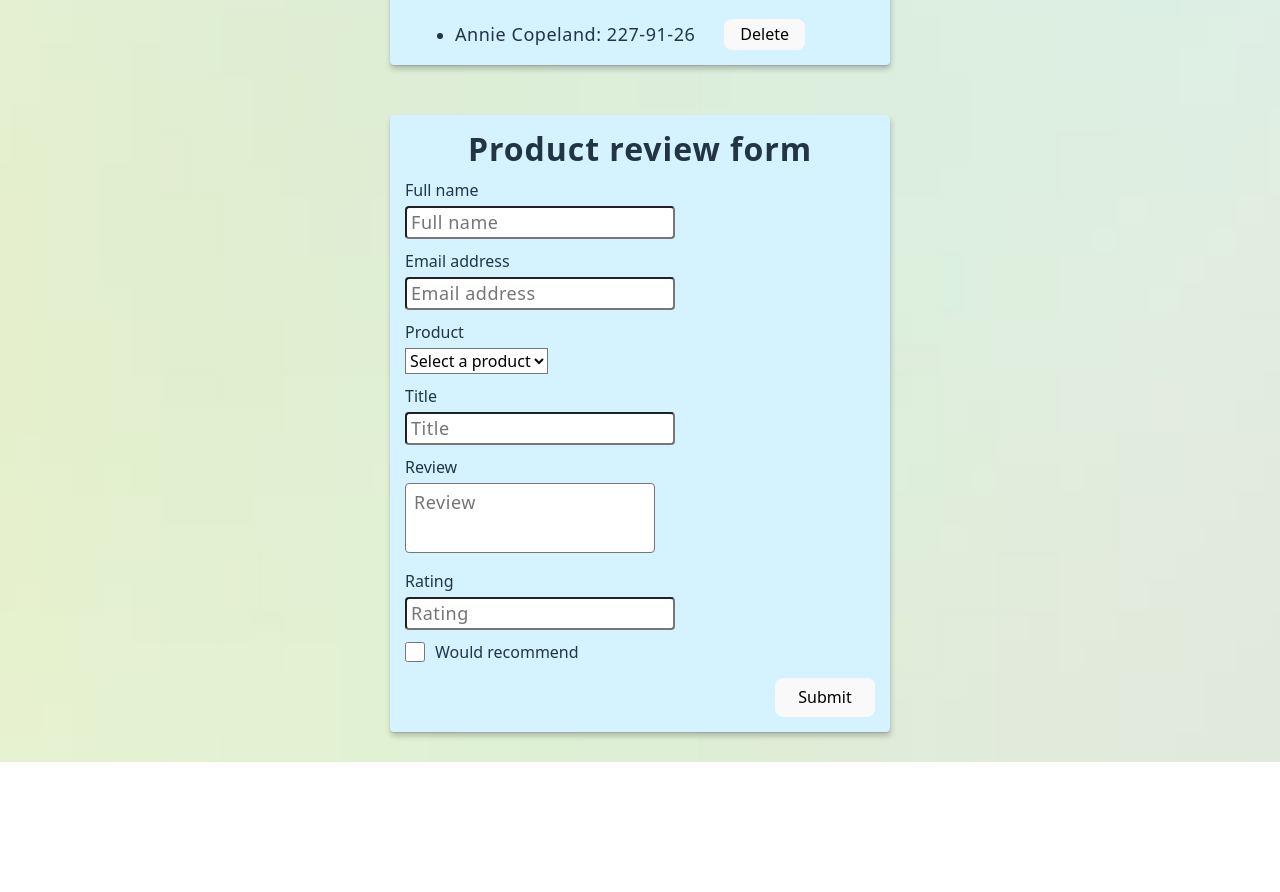
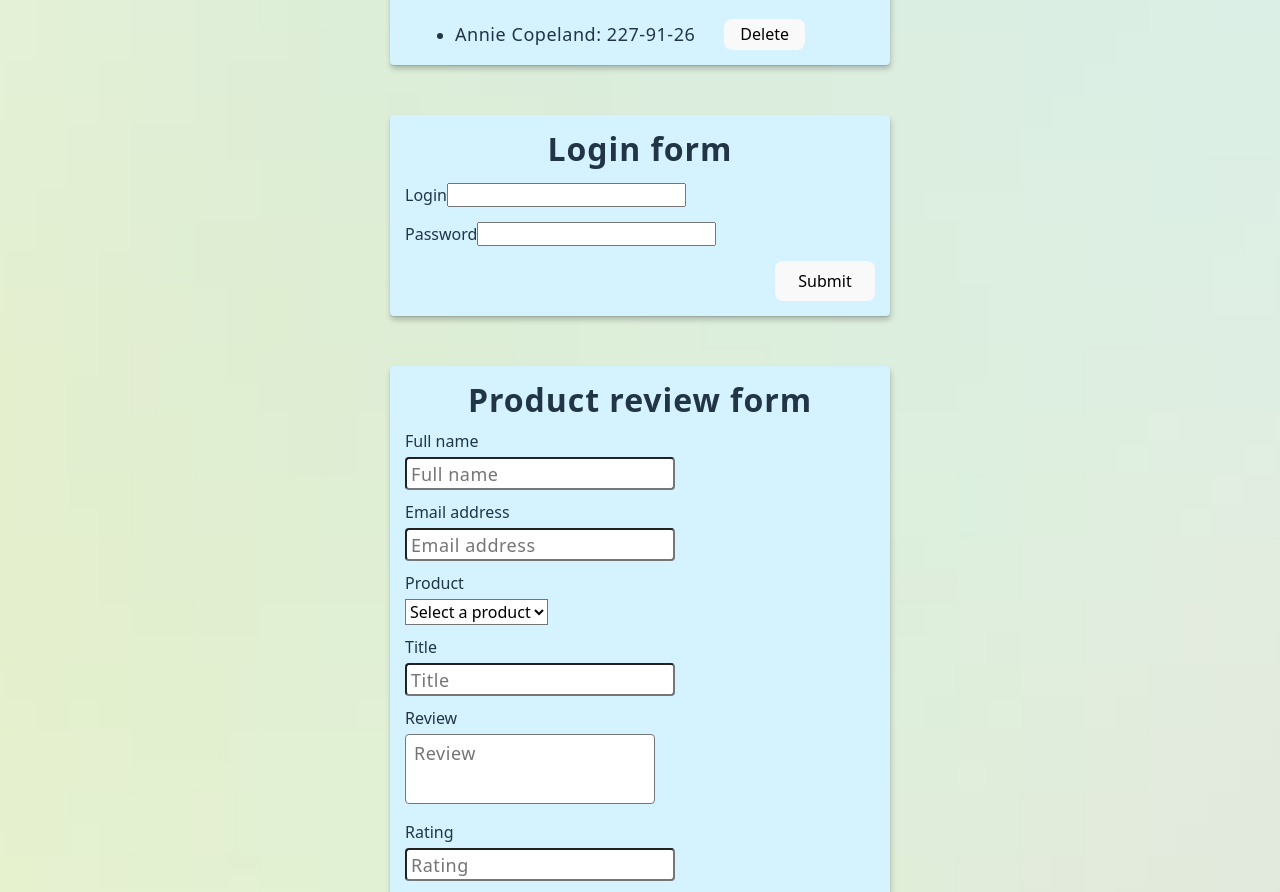
Before and after one commit to DmitryKishkanev/support, a React (Vite) app: page / in a window 1280 px wide. Shown: the part 3268-4160 px from the top of the page. Before the commit the page ends 4030 px from the top, so only its background shows below. Built offline with nearby package versions, Linux system fonts and the light colour scheme.

Commit message:
Добавил LoginForm

```diff
--- a/src/components/App/App.jsx
+++ b/src/components/App/App.jsx
@@ -12,6 +12,7 @@ import initialTodos from '@/todos.json';
 import UserForm from 'components/UserForm';
 import CafeFeedbackComponent from 'components/CafeFeedback/CafeFeedbackComponent';
 import PhonebookEditor from 'components/Phonebook/PhonebookEditor';
+import LoginForm from 'components/LoginForm/LoginForm';
 import ProductReviewForm from 'components/ProductReviewForm';
 import style from 'components/App/App.module.css';
 
@@ -120,6 +121,8 @@ class App extends Component {
 
         <PhonebookEditor />
 
+        <LoginForm />
+
         <ProductReviewForm />
       </div>
     );
--- /dev/null
+++ b/src/components/LoginForm/LoginForm.jsx
@@ -0,0 +1,49 @@
+import { Formik, Field, ErrorMessage } from 'formik';
+import {
+  FormContainer,
+  ErrorText,
+} from 'components/LoginForm/LoginForm.styled';
+import { object, string } from 'yup';
+
+const schema = object({
+  login: string().required(),
+  password: string().min(6).max(16).required(),
+});
+
+const initialValue = {
+  login: '',
+  password: '',
+};
+
+const LoginForm = () => {
+  const handleSubmit = (value, { resetForm }) => {
+    console.log(value);
+
+    resetForm();
+  };
+
+  return (
+    <Formik
+      initialValues={initialValue}
+      validationSchema={schema}
+      onSubmit={handleSubmit}
+    >
+      <FormContainer autoComplete="off">
+        <h1>Login form</h1>
+        <label htmlFor="login">
+          <span>Login</span>
+          <Field type="text" name="login" />
+          <ErrorMessage name="login" component={ErrorText} />
+        </label>
+        <label htmlFor="password">
+          <span>Password</span>
+          <Field type="password" name="password" />
+          <ErrorMessage name="password" component={ErrorText} />
+        </label>
+        <button type="submit">Submit</button>
+      </FormContainer>
+    </Formik>
+  );
+};
+
+export default LoginForm;
--- /dev/null
+++ b/src/components/LoginForm/LoginForm.styled.js
@@ -0,0 +1,36 @@
+import styled from '@emotion/styled';
+import { Form } from 'formik';
+
+const FormContainer = styled(Form)`
+  display: flex;
+  gap: 15px;
+  flex-direction: column;
+  width: 500px;
+  padding: 15px;
+  margin-bottom: 50px;
+
+  border-radius: 4px;
+
+  background-color: #d4f2ff;
+  box-shadow: 0px 1px 1px rgba(0, 0, 0, 0.12), 0px 4px 4px rgba(0, 0, 0, 0.06),
+    1px 4px 6px rgba(0, 0, 0, 0.16);
+
+  h1 {
+    margin: 0 auto 0 auto;
+
+    font-weight: 700;
+    font-size: 32px;
+    line-height: 1.19;
+    letter-spacing: 0.03em;
+  }
+  button {
+    width: 100px;
+    margin-left: auto;
+  }
+`;
+
+const ErrorText = styled.div`
+  color: red;
+`;
+
+export { FormContainer, ErrorText };
--- /dev/null
+++ b/src/components/LoginForm/index.js
@@ -0,0 +1 @@
+export { default } from 'components/LoginForm/LoginForm';
--- a/src/components/ProductReviewForm/ProductReviewForm.jsx
+++ b/src/components/ProductReviewForm/ProductReviewForm.jsx
@@ -1,6 +1,6 @@
 import { Component } from 'react';
 import { Formik, Field, ErrorMessage } from 'formik';
-import * as Yup from 'yup';
+import { object, string, number, date, boolean } from 'yup';
 import {
   ErrorText,
   DivForm,
@@ -17,15 +17,15 @@ const FormError = ({ name }) => {
 
 const products = ['Sweater', 'Keyboard', 'Sofa', 'Freezer'];
 
-const validationSchema = Yup.object({
-  product: Yup.string().required('Please select a product').oneOf(products),
-  name: Yup.string().required(),
-  email: Yup.string().email().required(),
-  title: Yup.string().required(),
-  review: Yup.string().required(),
-  rating: Yup.number().min(1).max(10).required(),
-  date: Yup.date().default(() => new Date()),
-  wouldRecommend: Yup.boolean().default(false),
+const validationSchema = object({
+  product: string().required('Please select a product').oneOf(products),
+  name: string().required(),
+  email: string().email().required(),
+  title: string().required(),
+  review: string().required(),
+  rating: number().min(1).max(10).required(),
+  date: date().default(() => new Date()),
+  wouldRecommend: boolean().default(false),
 });
 
 const initialValues = {
```
